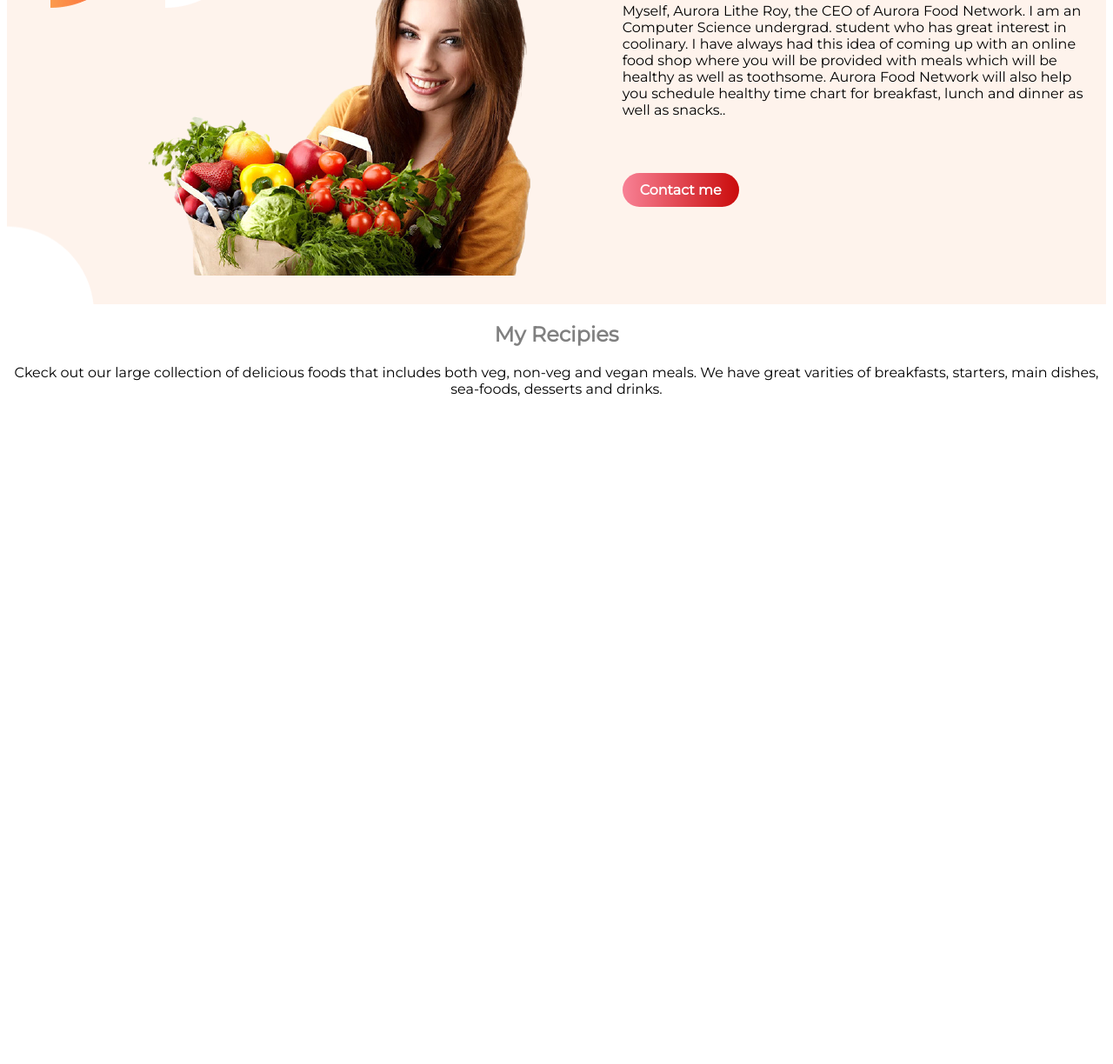
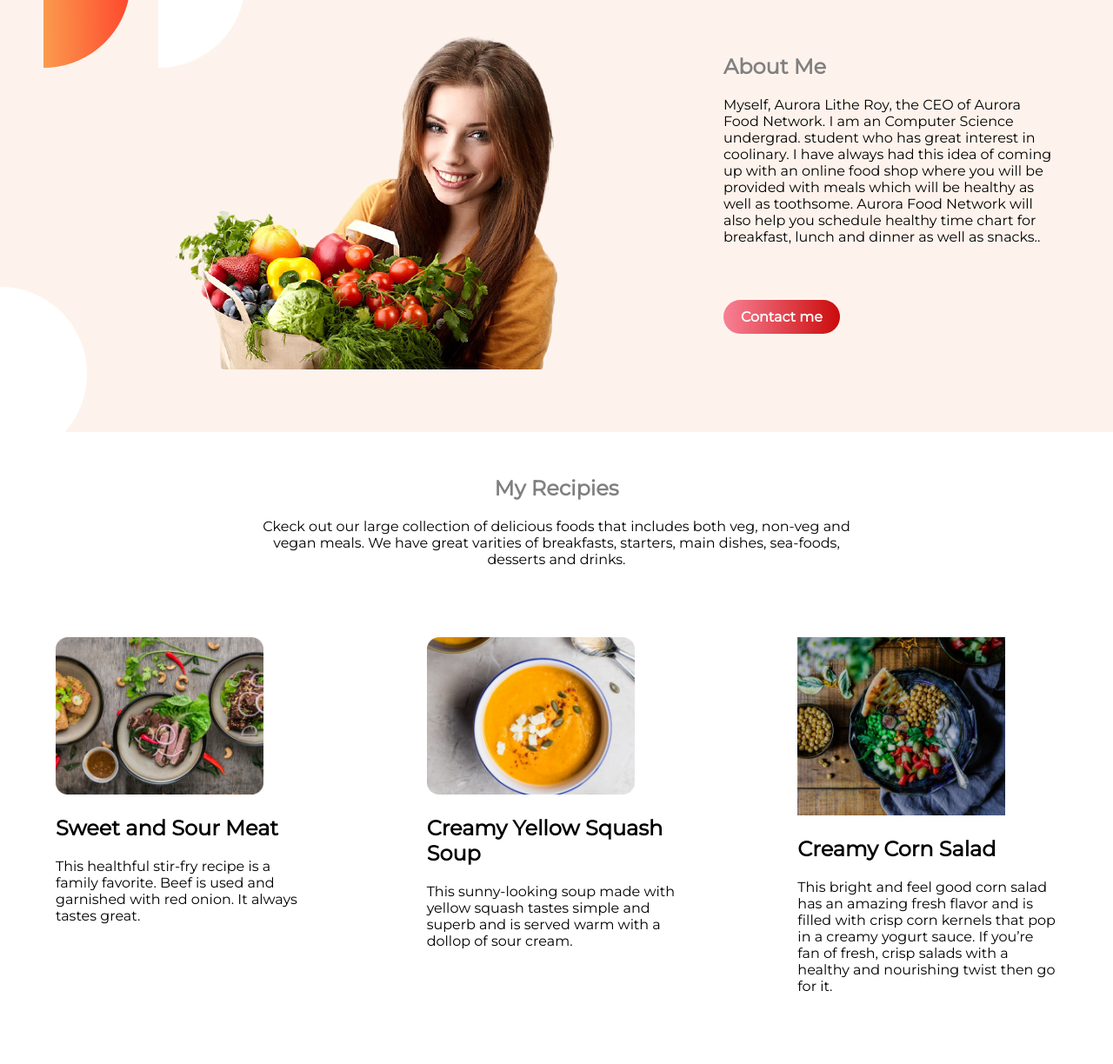
Before and after one commit to AurorA1610/my-food-network, a plain HTML site: page index.html in a window 1280 px wide. Shown: the part 576-1800 px from the top of the page at 87% size. Before the commit the page ends 1049 px from the top, so only its background shows below. Drawn offline with Linux system fonts and the light colour scheme.

Commit message:
Second attempt

```diff
--- a/index.html
+++ b/index.html
@@ -13,6 +13,9 @@
 </head>
 
 <body>
+    <section class="extra">
+
+    </section>
     <section class="intro flexible">
         <div class="half-width">
             <h1 id="biggest-h1"><span class="first-word">Skip</span> The Diet, <br> Just Eat Healthy With Food Network</h1>
@@ -51,6 +54,30 @@
                 We have great varities of breakfasts, starters, main dishes, sea-foods, desserts and drinks.
             </p>
         </div>
+        <div class="flexible small-image">
+            <div class="half-width">
+                <img src="images/food/Project Cover1.jpg" alt="meat">
+                <h1>Sweet and Sour Meat</h1>
+                <p>
+                    This healthful stir-fry recipe is a family favorite. Beef is used and garnished with red onion. It always tastes great.
+                </p>
+            </div>
+            <div class="half-width">
+                <img src="images/food/Project Cover.png" alt="soup">
+                <h1>Creamy Yellow Squash Soup</h1>
+                <p>
+                    This sunny-looking soup made with yellow squash tastes simple and superb and is served warm with a dollop of sour cream.
+                </p>
+            </div>
+            <div class="half-width">
+                <img src="images/food/Project Cover8.png" alt="salad">
+                <h1>Creamy Corn Salad</h1>
+                <p>
+                    This bright and feel good corn salad has an amazing fresh flavor and is filled with crisp corn kernels that pop in a creamy yogurt sauce. If you’re fan of fresh, crisp salads with a healthy and nourishing twist then go for it.
+                </p>
+            </div>
+        </div>
+
 
     </section>
 </body>
--- a/style.css
+++ b/style.css
@@ -1,12 +1,13 @@
 body{
     font-family: 'Montserrat', sans-serif;
+    margin: 0;
 }
 .flexible{
     display: flex;
 }
 .half-width{
     width: 50%;
-    padding: 2%;
+    padding: 5%;
 }
 #biggest-h1{
     font-size: 50px;
@@ -28,11 +29,13 @@ body{
 .about{
     background-image: url(images/shapes/7.png);
     background-repeat: no-repeat;
+    margin-bottom: 50px;
 
 }
 #center-align{
     text-align: center;
+    padding: 0px 300px;
 }
-#recipe-intro{
-    padding: 20px;
+.small-image img{
+    width:80%;
 }
```
